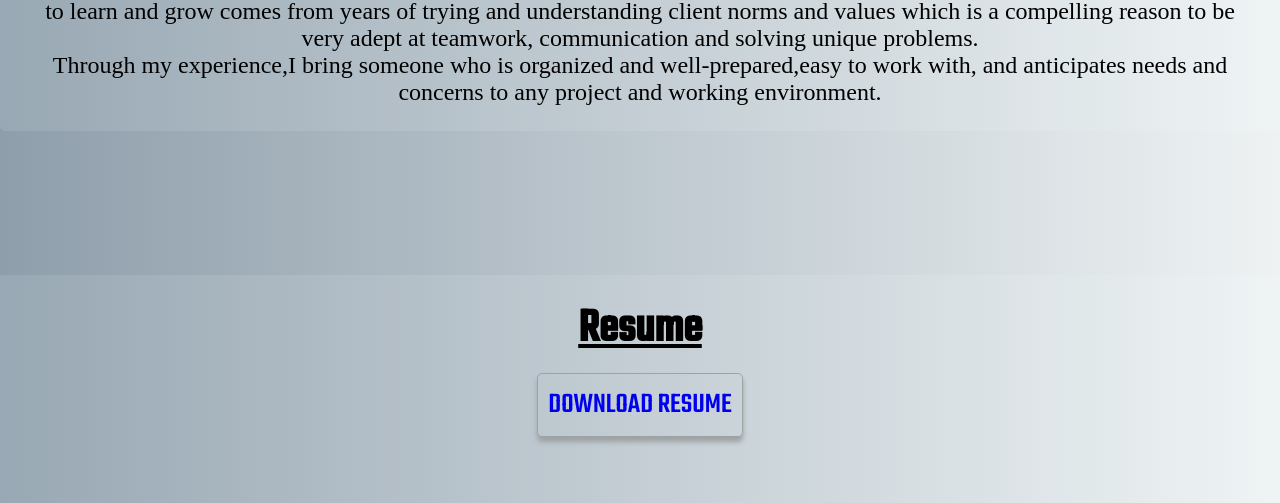
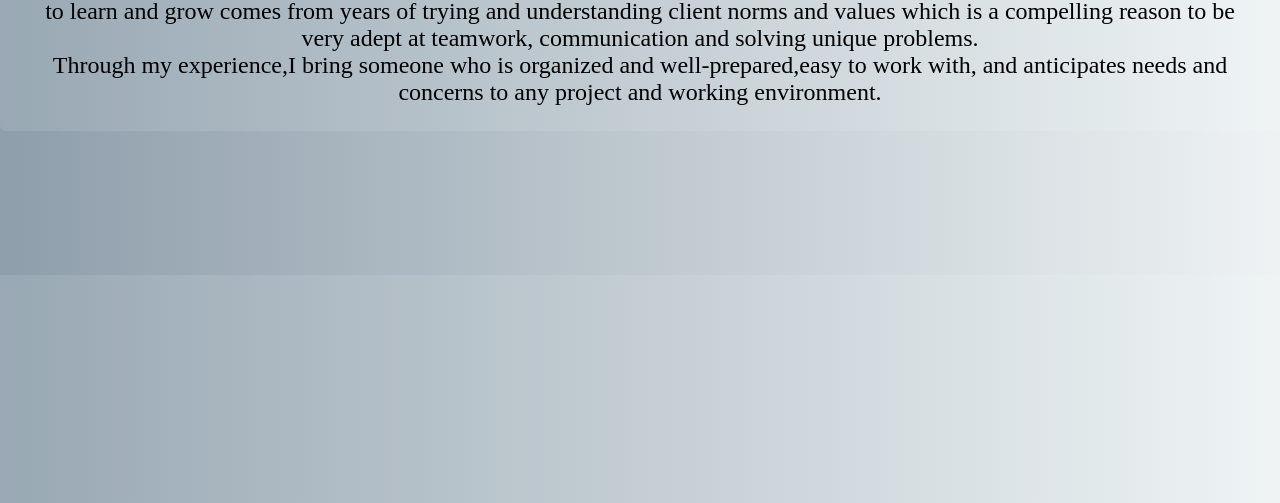
Before and after one commit to khadkabinay/Portfolio, a plain HTML site: page index.html in a window 1280 px wide. Shown: the part 3155-3658 px from the top of the page. Drawn offline with Linux system fonts and the light colour scheme.

Commit message:
Removed Resume section

```diff
--- a/index.html
+++ b/index.html
@@ -231,10 +231,6 @@
           </article>
         </section>
         <section id="fifth-sec" class="resume-sec">
-          <h2>Resume</h2>
-          <a target="_blank" href="./assets/resume/Binay_Resume_ID.pdf"
-            >DOWNLOAD RESUME</a
-          >
         </section>
       </main>
       <footer class="footer">
```
